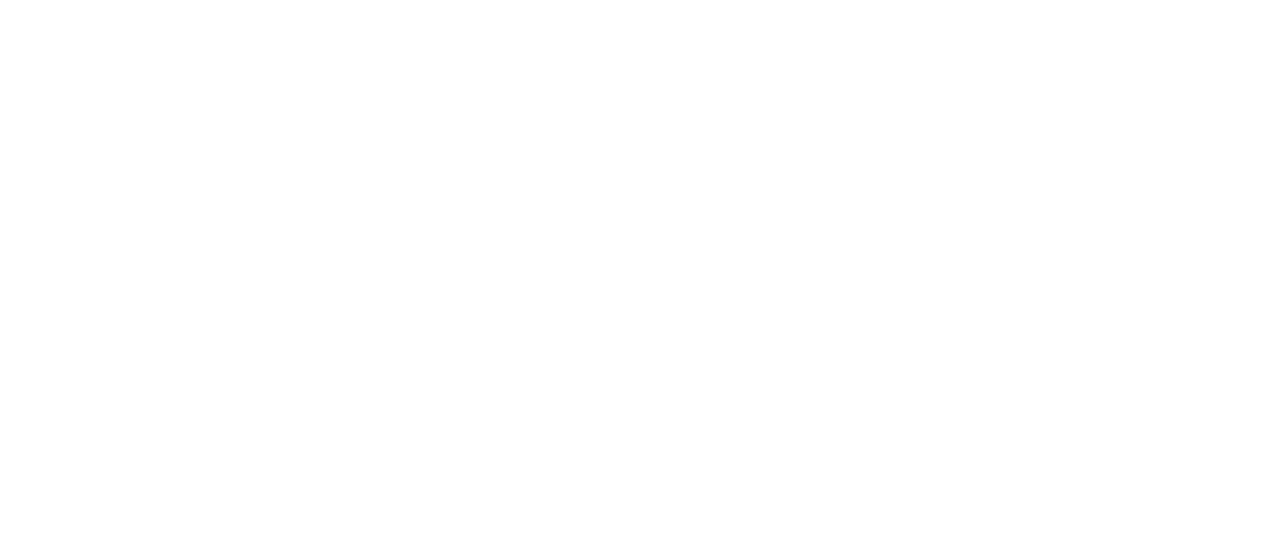
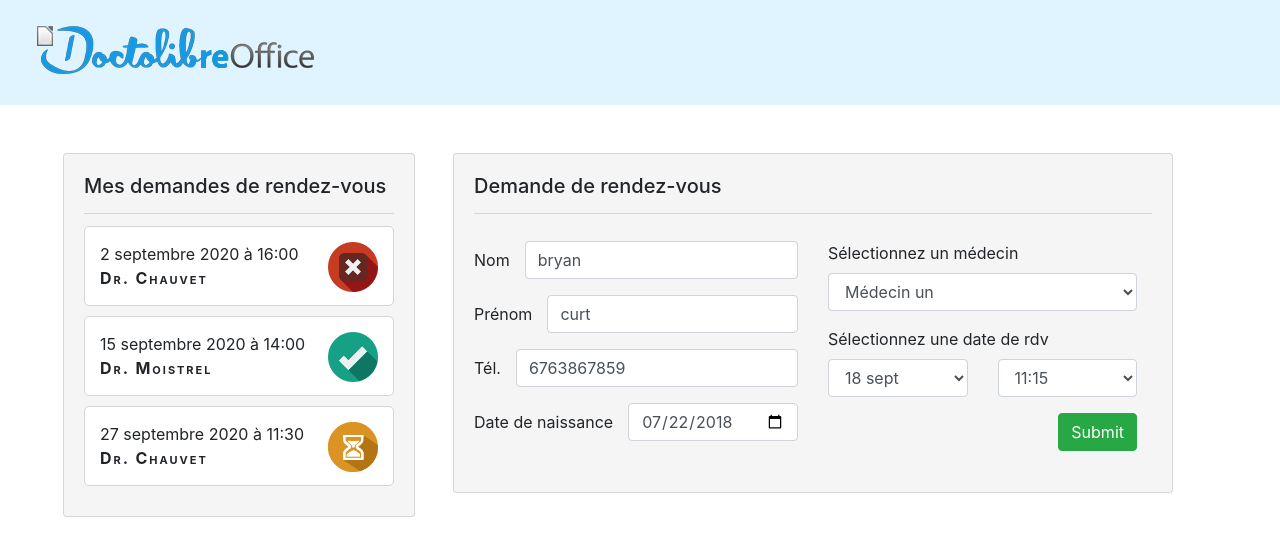
Before and after one commit to Bryan-Curt/doctolibre-office, an Angular app: page / in a window 1280 px wide. Shown: the top 556 px of the page. Built offline with nearby package versions, Linux system fonts and the light colour scheme.

Commit message:
AMORY CORRIGE LES ERROR

```diff
--- a/src/app/prise-rdv/prise-rdv.component.html
+++ b/src/app/prise-rdv/prise-rdv.component.html
@@ -1,55 +1,32 @@
-<div class="card ml-2" style="width: 45rem;">
-    <div class="card-body">
-        <div class="row">
+<div class="card ml-2" style="width: 45rem; background:#f5f5f5;">
+  <div class="card-body">
+      <h5 class="card-title" style="border-bottom:1px solid #D6D6D6; padding-bottom:15px;">Demande de rendez-vous
+        </h5>
+    <div class="row" style="padding:15px;">
+      <div class="col">
+        <form [formGroup]="infoReservation">
+          <div class="form-group row">
+            <label class="col-form-label">Nom</label>
             <div class="col">
-                <form [formGroup]="infoReservation">
-                    <div class="form-group row">
-                      <label class="col-form-label">Nom</label>
-                      <div class="col">
-                        <input type="text" class="form-control-plaintext" placeholder="jnojn" formControlName="firstName">
-                      </div>
-                    </div>
-                    <div class="form-group row">
-                        <label class="col-form-label">Prénom</label>
-                        <div class="col">
-                          <input type="text" class="form-control-plaintext" formControlName="lastName">
-                        </div>
-                      </div>
-                      <div class="form-group row">
-                        <label class="col-form-label">Tél.</label>
-                        <div class="col">
-                          <input type="number" class="form-control-plaintext" formControlName="phone">
-                        </div>
-                      </div>
-                      <div class="form-group row">
-                        <label class="col-form-label">Date de naissance</label>
-                        <div class="col">
-                            <input type="date" id="start" name="trip-start"
-                            value="2018-07-22"
-                            min="2000-01-01" max="3000-12-31">
-                        </div>
-                      </div>
-
-                  </form>
-
+              <input type="text" class="form-control" placeholder="jnojn" formControlName="firstName">
             </div>
           </div>
           <div class="form-group row">
             <label class="col-form-label">Prénom</label>
             <div class="col">
-              <input type="text" class="form-control-plaintext">
+              <input type="text" class="form-control" formControlName="lastName">
             </div>
           </div>
           <div class="form-group row">
             <label class="col-form-label">Tél.</label>
             <div class="col">
-              <input type="number" class="form-control-plaintext">
+              <input type="number" class="form-control" formControlName="phone">
             </div>
           </div>
           <div class="form-group row">
             <label class="col-form-label">Date de naissance</label>
             <div class="col">
-              <input type="date" id="start" name="trip-start" value="2018-07-22" min="2000-01-01" max="3000-12-31">
+              <input type="date" class="form-control" id="start" name="trip-start" value="2018-07-22" min="2000-01-01" max="3000-12-31">
             </div>
           </div>
 
--- a/src/app/prise-rdv/prise-rdv.component.ts
+++ b/src/app/prise-rdv/prise-rdv.component.ts
@@ -1,6 +1,5 @@
 import { Component, OnInit } from '@angular/core';
 import {FormGroup, FormControl, Validators, FormBuilder} from '@angular/forms';
-
 import { FormsModule }   from '@angular/forms';
 
 @Component({
@@ -22,9 +21,6 @@ export class PriseRdvComponent implements OnInit {
     heure : new FormControl('', Validators.required)
   })
 
-
-
-
   onSubmit() {
   }
   ngOnInit(): void {
```
